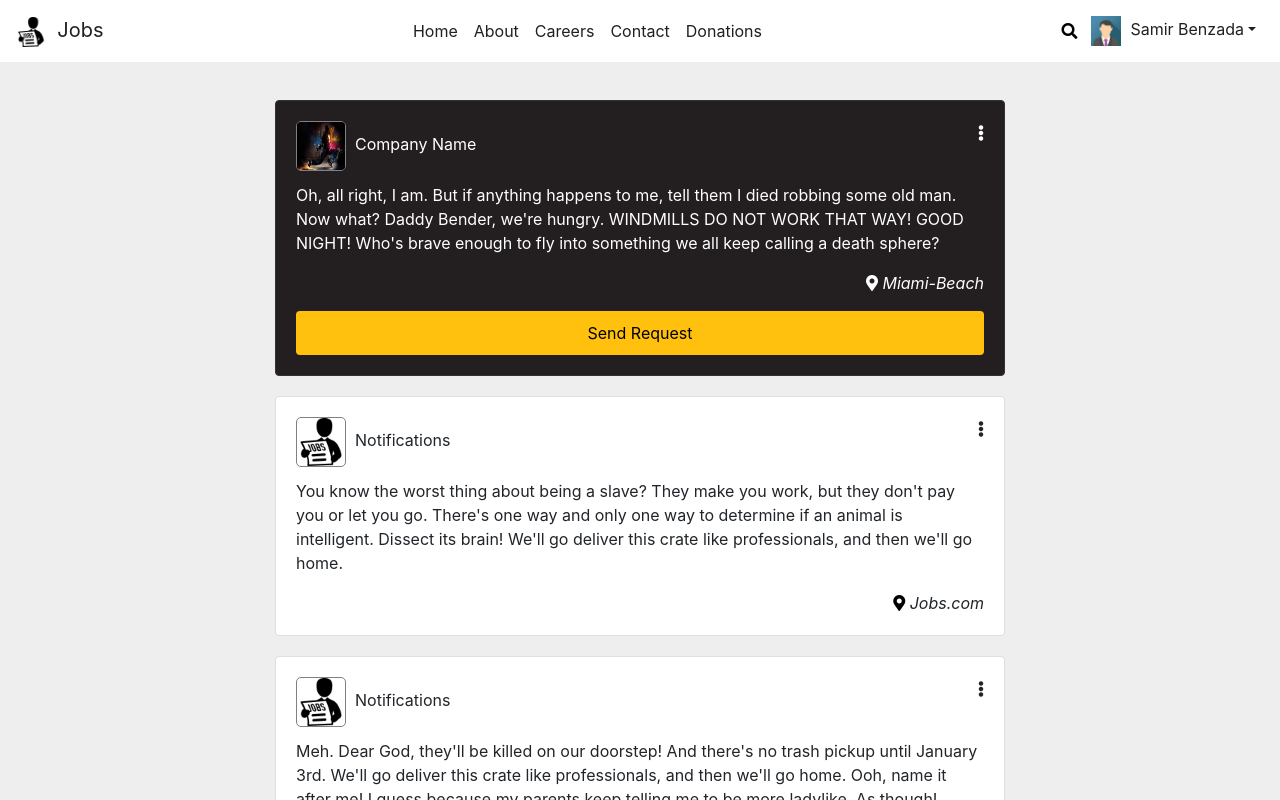
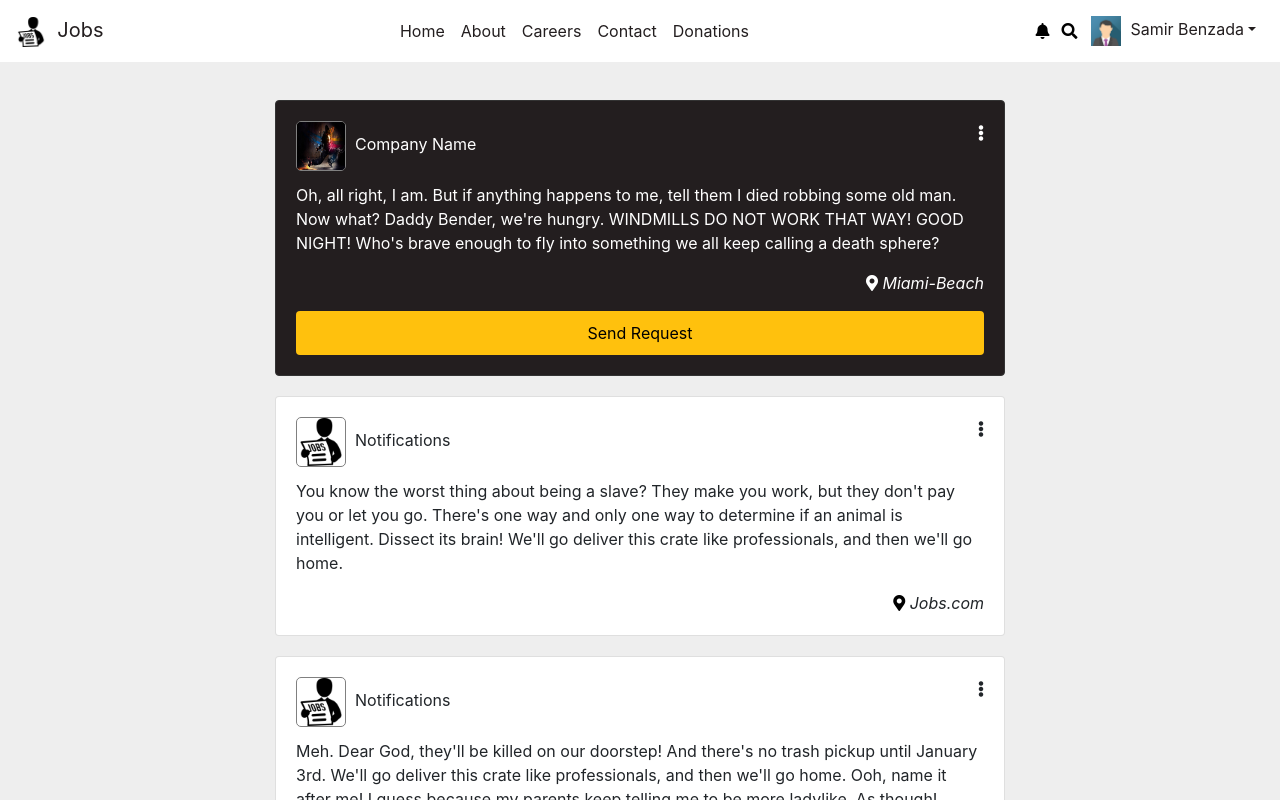
Before and after one commit to lelisloisBen/jobs, a React (Create React App) app: page / in a window 1280 px wide. Shown: the top 800 px of the page. Built offline with nearby package versions, Linux system fonts and the light colour scheme.

Commit message:
navbar notification

```diff
--- a/src/components/Navbar/Navbar.js
+++ b/src/components/Navbar/Navbar.js
@@ -83,6 +83,9 @@ render() {
               </NavItem>
             </Nav>
             <Nav className="ml-auto" navbar>
+              <button className={styles.buttonSearch}>
+                <i class="fas fa-bell"></i>
+              </button>
               <button className={styles.buttonSearch} onClick={this.toggleHidden.bind(this)}>
                 <i class="fas fa-search"></i>
               </button>
```
